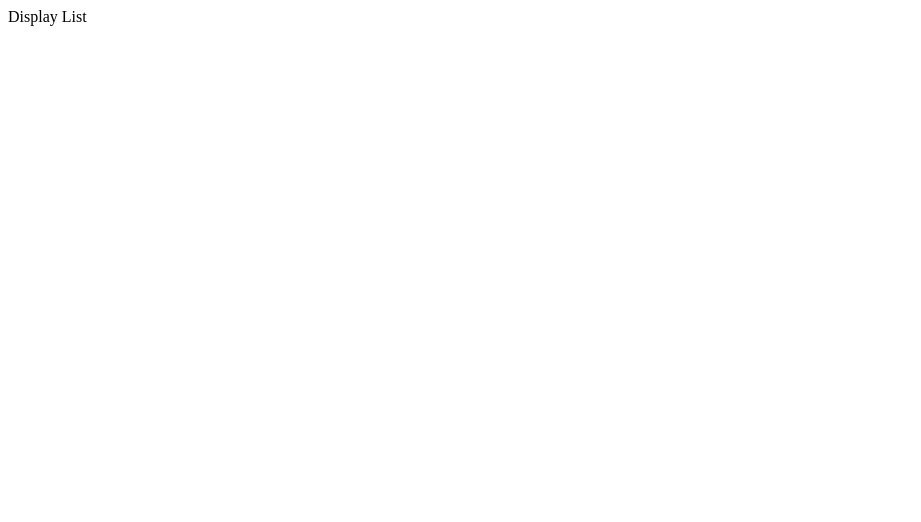
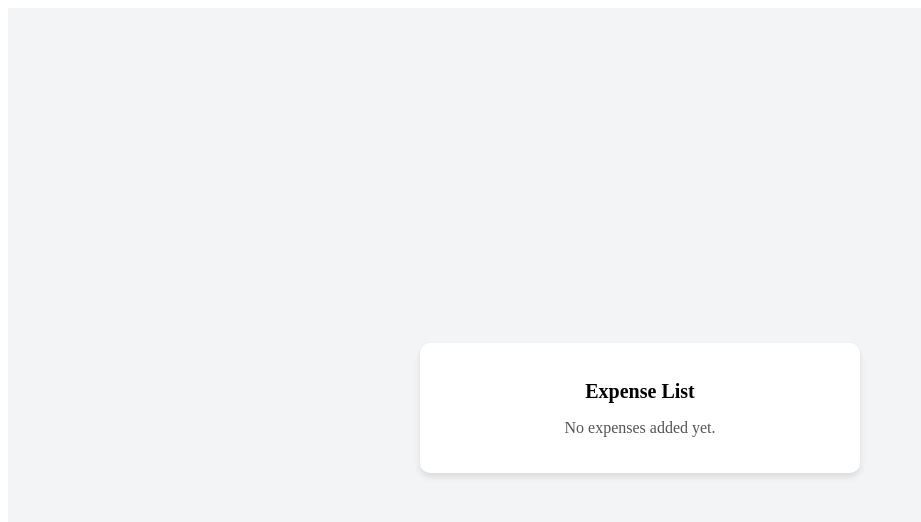
Before and after one commit to 45Aditya/Expense-Tracker, a React (Vite) app: page /displayList in a window 1280 px wide. Shown: the top 522 px of the page, without its empty margins (0-921 px from the left). Built offline with nearby package versions, Linux system fonts and the light colour scheme.

Commit message:
Expense-Tracker

```diff
--- a/src/components/Display.jsx
+++ b/src/components/Display.jsx
@@ -1,11 +1,65 @@
-import React from 'react'
+import React from "react";
+import { useSelector } from "react-redux";
 
-function Display() {
-  return (
-    <div>
-      Display List
-    </div>
-  )
+function DisplayList() {
+    const expenses = useSelector((state) => state.expense.expenses);
+
+    return (
+        <div style={{
+            display: "flex",
+            justifyContent: "center",
+            alignItems: "center",
+            minHeight: "100vh",
+            backgroundColor: "#f3f4f6"
+        }}>
+            <div style={{
+                backgroundColor: "white",
+                padding: "20px",
+                borderRadius: "10px",
+                boxShadow: "0 4px 6px rgba(0, 0, 0, 0.1)",
+                width: "400px",
+                textAlign: "center"
+            }}>
+                <h2 style={{ fontSize: "20px", fontWeight: "bold", marginBottom: "15px" }}>Expense List</h2>
+
+                {expenses.length === 0 ? (
+                    <p style={{ color: "#555" }}>No expenses added yet.</p>
+                ) : (
+                    <ul style={{ listStyle: "none", padding: 0 }}>
+                      <div style={{
+                        display: "flex",
+                        justifyContent: "space-between",
+                        fontWeight: "bold",
+                        padding: "10px",
+                        // backgroundColor: "#e0e0e0",
+                        borderBottom: "2px solid #ccc",
+                        textAlign: "center"
+                      }}>
+                        <span style={{ flex: 2, textAlign: "left", color: "#333" }}>Title</span>
+                        <span style={{ flex: 1, textAlign: "center", color: "#333" }}>Amount</span>
+                        <span style={{ flex: 2, textAlign: "right", color: "#333" }}>Category</span>
+                      </div>
+
+                        {expenses.map((expense, index) => (
+                            <li key={index} style={{
+                                backgroundColor: "#e5e7eb",
+                                margin: "8px 0",
+                                padding: "10px",
+                                borderRadius: "8px",
+                                display: "flex",
+                                justifyContent: "space-between",
+                                alignItems: "center"
+                            }}>
+                                <span style={{ fontWeight: "bold" }}>{expense.title}</span>
+                                <span style={{ color: "#16a34a", fontWeight: "bold" }}>₹{expense.amount}</span>
+                                <span style={{ fontWeight: "bold" }}>{expense.category}</span>
+                            </li>
+                        ))}
+                    </ul>
+                )}
+            </div>
+        </div>
+    );
 }
 
-export default Display
+export default DisplayList;
--- a/src/store/expenseSlice.js
+++ b/src/store/expenseSlice.js
@@ -1,7 +1,7 @@
 import { createSlice } from "@reduxjs/toolkit";
 
 const initialState = {
-    expenses: []  // Initializes an empty array for expenses
+    expenses: []      // Initializes an empty array for expenses
 };
 
 const expenseSlice = createSlice({
```
